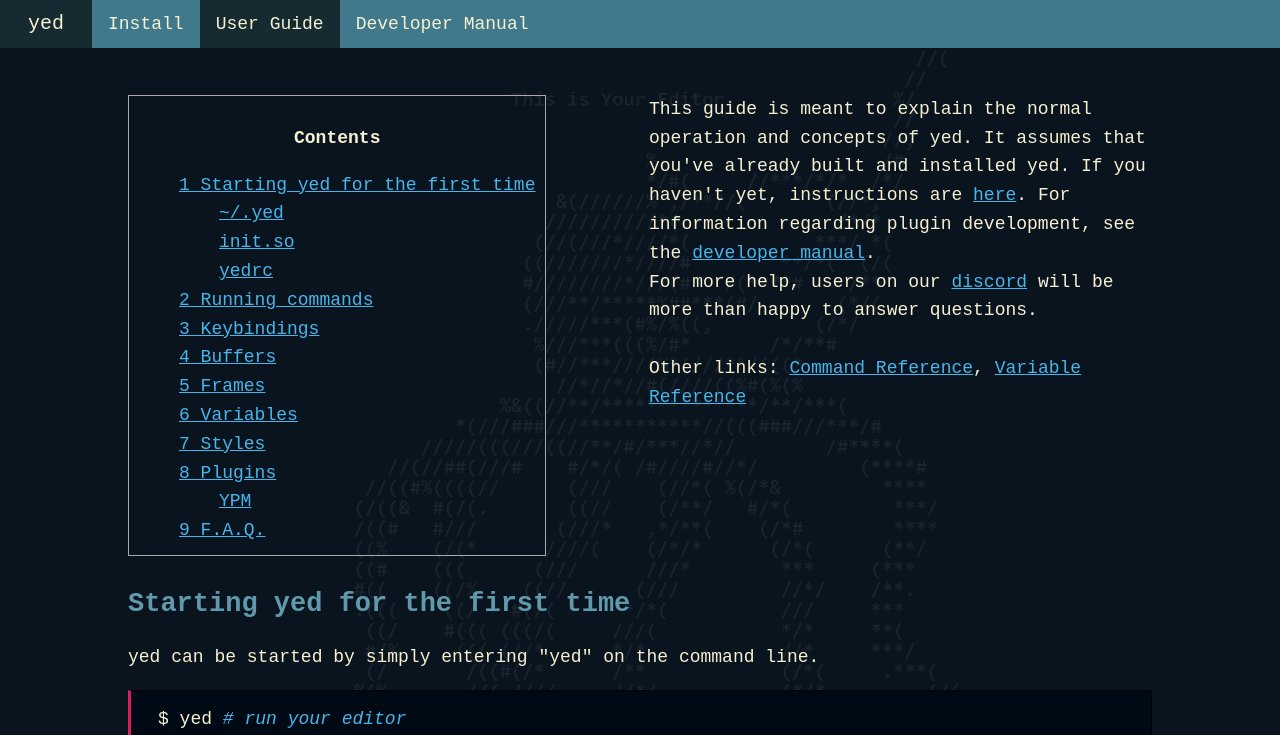
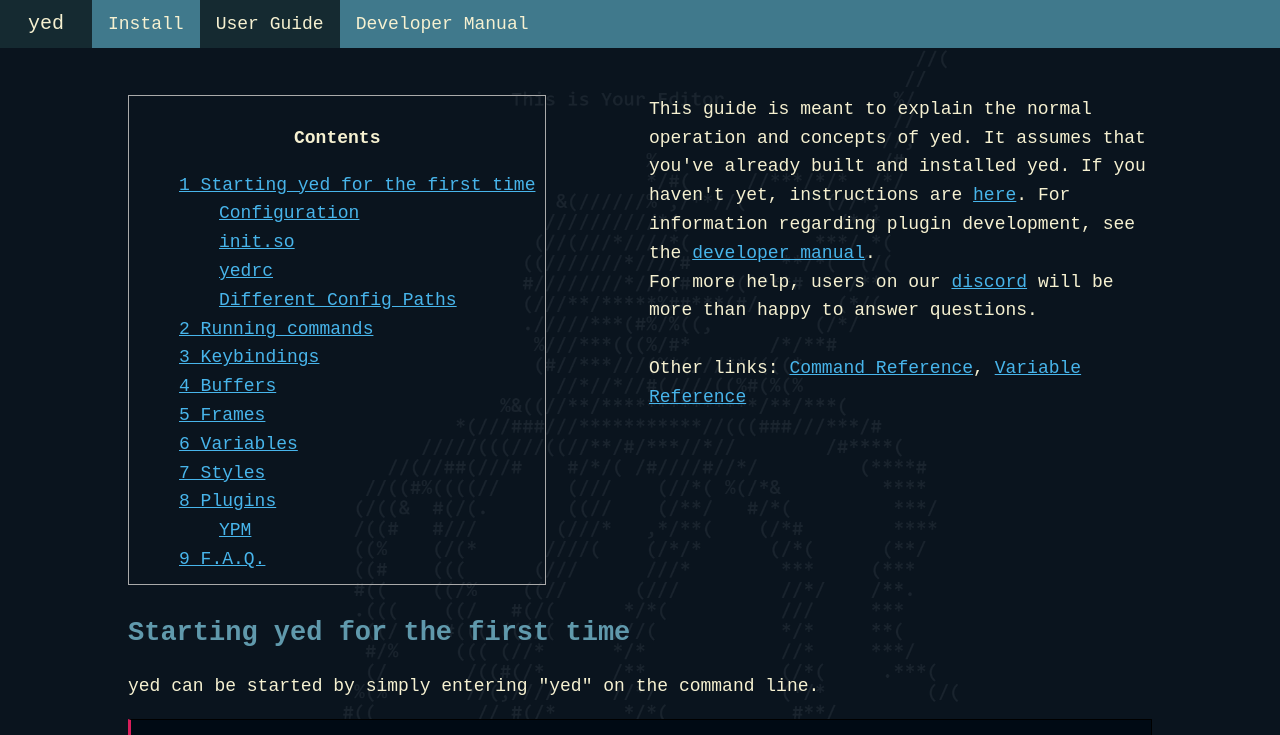
Before and after one commit to kammerdienerb/your-editor.org, a plain HTML site: page user_guide.html in a window 1280 px wide. Shown: the top 735 px of the page. Drawn offline with Linux system fonts and the light colour scheme.

Commit message:
update website for 1100 change

```diff
--- a/user_guide.html
+++ b/user_guide.html
@@ -27,9 +27,10 @@
                     <ul class="toc_list">
                         <li><a href="#S1">1 Starting yed for the first time</a>
                             <ul>
-                                <li><a href="#S1_1">~/.yed</a></li>
+                                <li><a href="#S1_1">Configuration</a></li>
                                 <li><a href="#S1_2">init.so</a></li>
                                 <li><a href="#S1_3">yedrc</a></li>
+                                <li><a href="#S1_4">Different Config Paths</a></li>
                             </ul>
                         </li>
                         <li><a href="#S2">2 Running commands</a></li>
@@ -67,18 +68,18 @@
                 <pre class="inline_code">
                     <span class="sl"><span class="prompt">$ </span>yed <span class="cmt"># run your editor</span></span>
                 </pre>
-                <h3 id="S1_1">~/.yed</h3>
-                    All configuration of <tt>yed</tt> starts with items located in <tt>~/.yed</tt>.
+                <h3 id="S1_1">Configuration</h3>
+                    All configuration of <tt>yed</tt> by default starts with items located in <tt>~/.config/yed</tt>.
                     If this is your first time running <tt>yed</tt>, you should see a popup that looks like this:
                     <center><img style="margin: 10px" src="images/dot_yed_popup.png"/></center>
                     Hitting '<tt>y</tt>' will create this directory and fill it with a default configuration made up of a few items that are explained in the next sections.
                     You may see an additional popup asking you to update YPM (see <a href="#S6_1">this</a> section).
                 <h3 id="S1_2">init.so</h3>
-                    The root of any <tt>yed</tt> configuration is the file <tt>~/.yed/init.so</tt>. This file is simply another <tt>yed</tt> plugin that sets options, adds commands, etc.
+                    The root of any <tt>yed</tt> configuration is the file <tt>~/.config/yed/init.so</tt>. This file is simply another <tt>yed</tt> plugin that sets options, adds commands, etc.
                     It is different from other plugins only in that it is loaded automatically by <tt>yed</tt> at startup.
                     <br/>
                     <br/>
-                    If you allowed <tt>yed</tt> to create your <tt>~/.yed</tt> for you, you should see this file along with <tt>init.c</tt>, the source code for <tt>init.so</tt>.
+                    If you allowed <tt>yed</tt> to create your <tt>~/.config/yed</tt> for you, you should see this file along with <tt>init.c</tt>, the source code for <tt>init.so</tt>.
                     <br/>
                     <br/>
                     Examining <tt>init.c</tt>, you should notice a few things:
@@ -86,7 +87,7 @@
                         <li>It uses <tt>YEXE()</tt> to run <tt>yed</tt> commands.</li>
                         <li>It creates a command called <tt>recompile-init</tt>, which you can use to integrate changes you make to this file.</li>
                         <li>It loads a couple of plugins (<tt>ypm</tt> and <tt>yedrc</tt>).</li>
-                        <li>It instructs <tt>yedrc</tt> to load the file <tt>~/.yed/yedrc</tt>.</li>
+                        <li>It instructs <tt>yedrc</tt> to load the file <tt>~/config/.yed/yedrc</tt>.</li>
                     </ul>
                 <h3 id="S1_3">yedrc</h3>
                     <tt>yedrc</tt> is a plugin that allows you to source files that contain a sequence of <tt>yed</tt> commands and execute them.
@@ -95,6 +96,10 @@
                     <br/>
                     However, configuration that requires any dynamic behavior such as setting variables to different values depending on the presence of a program on the system, or custom frame rules, are not possible just by calling commands.
                     You always have the option to program complex configuration in your <tt>init.c</tt> (or any plugin, for that matter).
+                <h3 id="S1_4">Different Config Paths</h3>
+                    When the environment variable <tt>YED_CONFIG_DIR</tt> is set, <tt>yed</tt> will use that directory instead of <tt>~/.config/yed</tt>.
+                    Otherwise, if <tt>XDG_CONFIG_HOME</tt> is set, <tt>yed</tt> will search there.
+                    <tt>~/.config/yed</tt> is used in any other case.
             <h2 id="S2">Running commands</h2>
                 Most behavior in <tt>yed</tt> is command driven.
                 This is true even at a basic level.
@@ -248,7 +253,7 @@
                 <h3>How do I get line numbers?</h3>
                 <p style="margin-left: 2em">A plugin such as <tt>line_numbers</tt>.</p>
                 <h3>How do move my configuration to a new machine?</h3>
-                <p style="margin-left: 2em">Copy your <tt>yedrc</tt> files and your <tt>ypm_list</tt> as appropriate to your new <tt>~/.yed</tt> and recompile your <tt>init.so</tt> and any other plugins you may have written.
+                <p style="margin-left: 2em">Copy your <tt>yedrc</tt> files and your <tt>ypm_list</tt> as appropriate to your new <tt>~/config/.yed</tt> and recompile your <tt>init.so</tt> and any other plugins you may have written.
                 If you are using <tt>ypm</tt>, running <tt>ypm-update</tt> will install all of the plugins from your <tt>ypm_list</tt>.</p>
         </div></div></div></div>
 
```
Also changed, not shown: images/dot_yed_popup.png.
